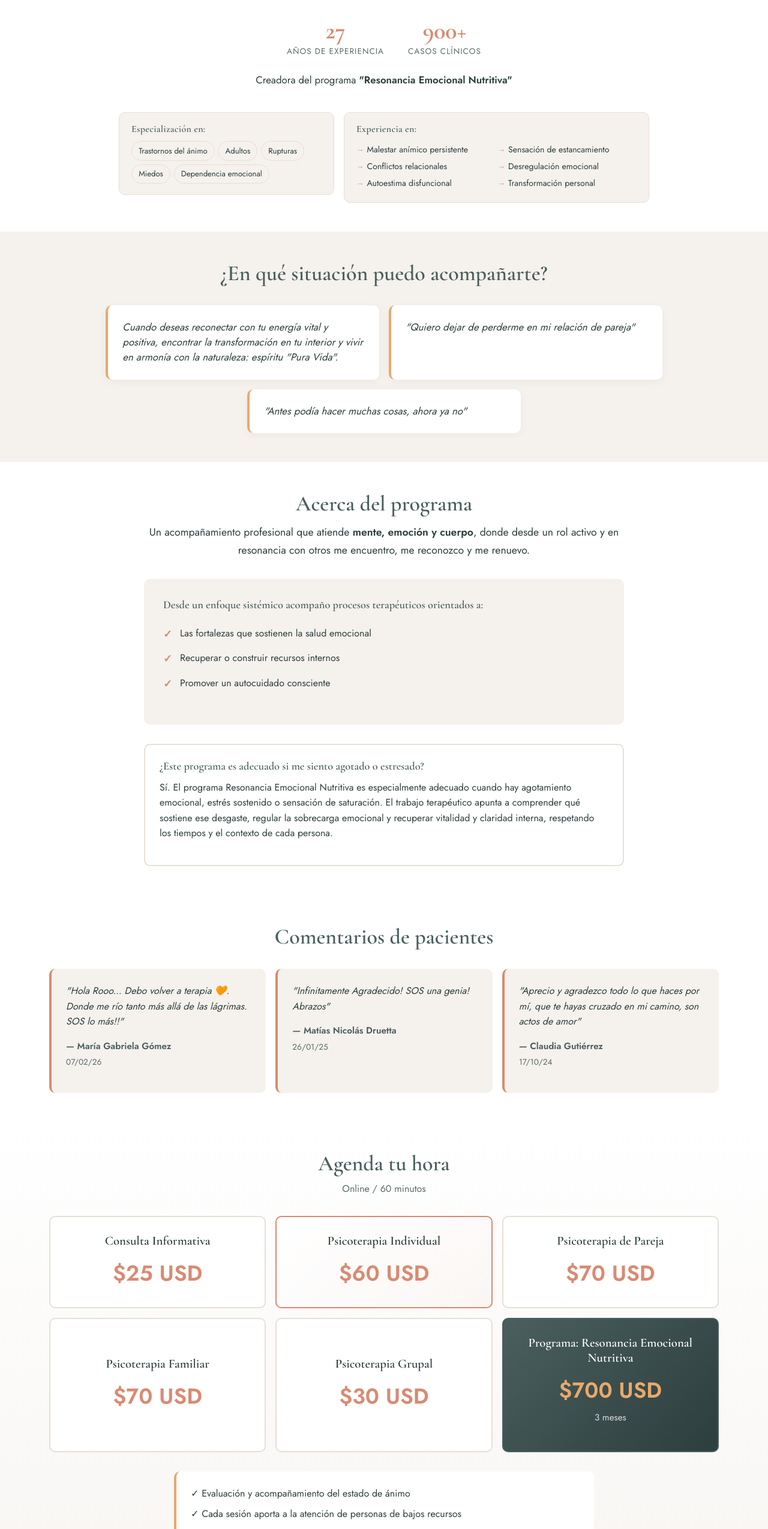
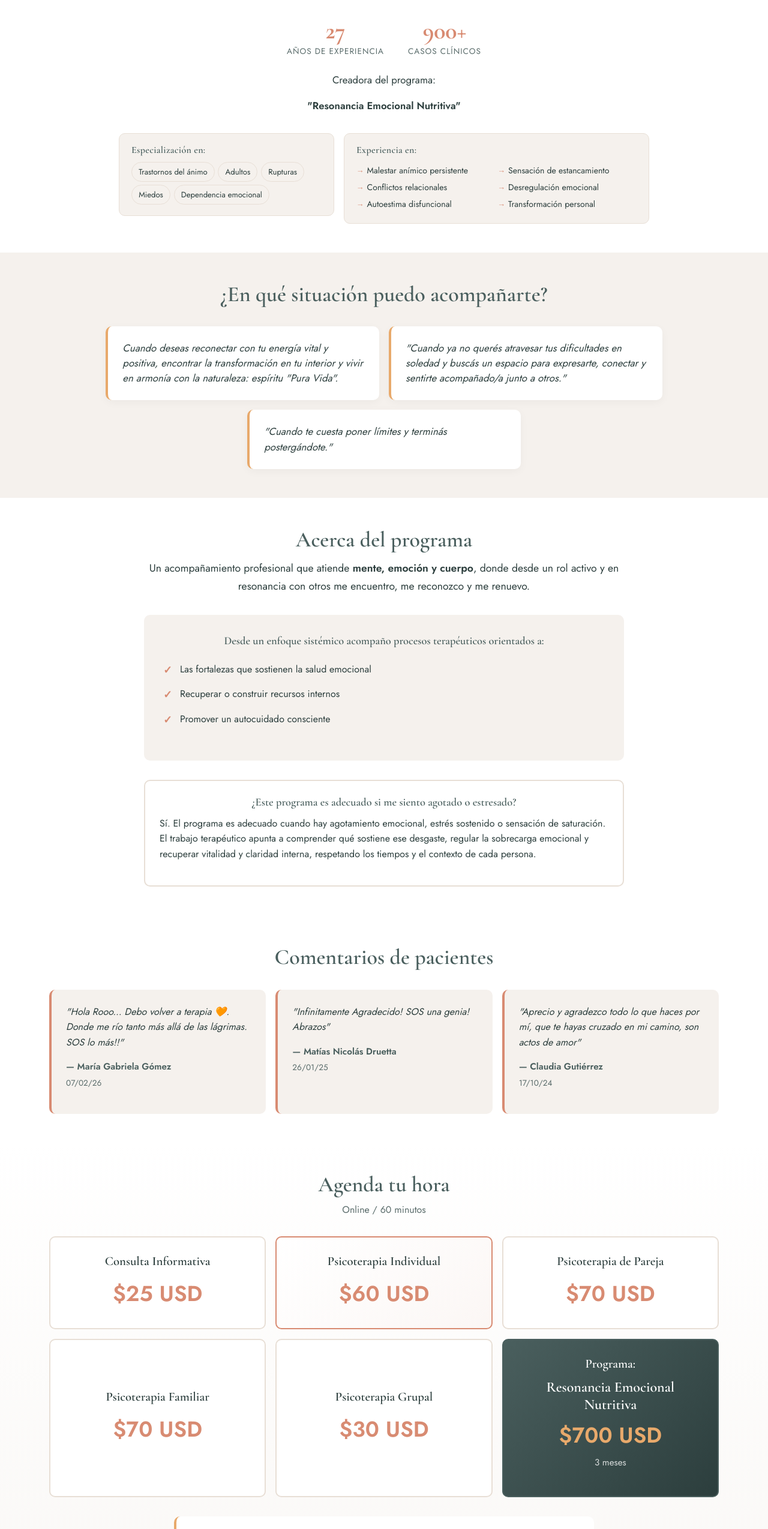
Before and after one commit to Consigli-Santino/rosanaesterlizi, a React (Vite) app: page / in a window 1280 px wide. Shown: the part 1068-3617 px from the top of the page at 60% size. Built offline with nearby package versions, Linux system fonts and the light colour scheme.

Commit message:
add correct link to paypal me

```diff
--- a/src/components/LandingPage.css
+++ b/src/components/LandingPage.css
@@ -392,7 +392,7 @@ section {
 .about-description {
     font-size: 1.05rem;
     line-height: 1.6;
-    margin-bottom: 1.5rem;
+
     color: var(--text-dark);
 }
 
@@ -494,7 +494,11 @@ section {
     margin-bottom: 1.5rem;
     font-weight: 500;
 }
-
+.method-section h4 {
+    text-align: center;
+    color: var(--primary);
+    margin-bottom: 1.5rem;
+}
 .method-description {
     font-size: 1.1rem;
     line-height: 1.7;
--- a/src/components/LandingPage.jsx
+++ b/src/components/LandingPage.jsx
@@ -45,8 +45,14 @@ const LandingPage = () => {
                     </div>
 
                     <p className="about-description text-center">
-                        Creadora del programa <strong>"Resonancia Emocional Nutritiva"</strong>
+                        Creadora del programa:
                     </p>
+                    <p className="about-description text-center">
+                        <strong>
+                            "Resonancia Emocional Nutritiva"
+                        </strong>
+                    </p>
+
 
                     <div className="about-grid-section row g-3 mt-3 align-items-start">
                         {/* Especialización */}
@@ -96,12 +102,12 @@ const LandingPage = () => {
                         </div>
                         <div className="col-lg-5 col-md-6">
                             <div className="reason-card">
-                                <p>"Quiero dejar de perderme en mi relación de pareja"</p>
+                                <p>"Cuando ya no querés atravesar tus dificultades en soledad y buscás un espacio para expresarte, conectar y sentirte acompañado/a junto a otros."</p>
                             </div>
                         </div>
                         <div className="col-lg-5 col-md-6">
                             <div className="reason-card">
-                                <p>"Antes podía hacer muchas cosas, ahora ya no"</p>
+                                <p>"Cuando te cuesta poner límites y terminás postergándote."</p>
                             </div>
                         </div>
                     </div>
@@ -130,7 +136,7 @@ const LandingPage = () => {
                         <div className="faq-item">
                             <h4>¿Este programa es adecuado si me siento agotado o estresado?</h4>
                             <p>
-                                Sí. El programa Resonancia Emocional Nutritiva es especialmente adecuado cuando hay agotamiento emocional, estrés sostenido o sensación de saturación. El trabajo terapéutico apunta a comprender qué sostiene ese desgaste, regular la sobrecarga emocional y recuperar vitalidad y claridad interna, respetando los tiempos y el contexto de cada persona.
+                                Sí. El programa es adecuado cuando hay agotamiento emocional, estrés sostenido o sensación de saturación. El trabajo terapéutico apunta a comprender qué sostiene ese desgaste, regular la sobrecarga emocional y recuperar vitalidad y claridad interna, respetando los tiempos y el contexto de cada persona.
                             </p>
                         </div>
                     </div>
@@ -230,16 +236,24 @@ const LandingPage = () => {
                                 className={`pricing-card program ${selectedPrice === 700 ? 'selected' : ''}`}
                                 onClick={() => setSelectedPrice(700)}
                             >
-                                <h3>Programa: Resonancia Emocional Nutritiva</h3>
+                                <h3>Programa:</h3>
+                                <h4>Resonancia Emocional Nutritiva</h4>
                                 <p className="price">$700 USD</p>
                                 <p className="duration">3 meses</p>
                             </div>
                         </div>
                     </div>
-
-                    <div className="service-benefits">
+                    <div className="service-benefits mb-4">
                         <p>✓ Evaluación y acompañamiento del estado de ánimo</p>
                         <p>✓ Cada sesión aporta a la atención de personas de bajos recursos</p>
+                        <p>✓ Tu participación también ayuda a que personas que hoy tienen recursos limitados accedan a acompañamiento psicológico.</p>
+                    </div>
+                    <div className="method-approach">
+                       <p>¿Te animas a realizar un proceso Terapéutico diferente?</p>
+                        <p>¿Te animas a incluir a otros, familiares, amigos en tu proceso?</p>
+                        <p>Te invito a dar el primer paso: </p>
+                        <p>Es facil, sencillo, pero diferente.
+                            Agenda un turno y comenemos a trabajar juntos.</p>
                     </div>
 
                     {/* Payment Method */}
@@ -247,7 +261,7 @@ const LandingPage = () => {
                         <h3>Método de pago</h3>
                         {!selectedPrice && (
                             <p className="payment-instruction-select">
-                                Por favor, selecciona una consulta arriba para continuar con el pago
+                              Si desea una atención, debe seleccionar una consulta arriba para continuar con el pago
                             </p>
                         )}
 
@@ -255,7 +269,7 @@ const LandingPage = () => {
                             <div className="col-lg-6 col-md-8">
                                 {selectedPrice ? (
                                     <a
-                                        href={`https://www.paypal.com/paypalme/SantinoConsigli/${selectedPrice}`}
+                                        href={`https://www.paypal.com/paypalme/RosanaEsterlizi191/${selectedPrice}`}
                                         className="payment-card paypal"
                                         target="_blank"
                                         rel="noopener noreferrer"
```
